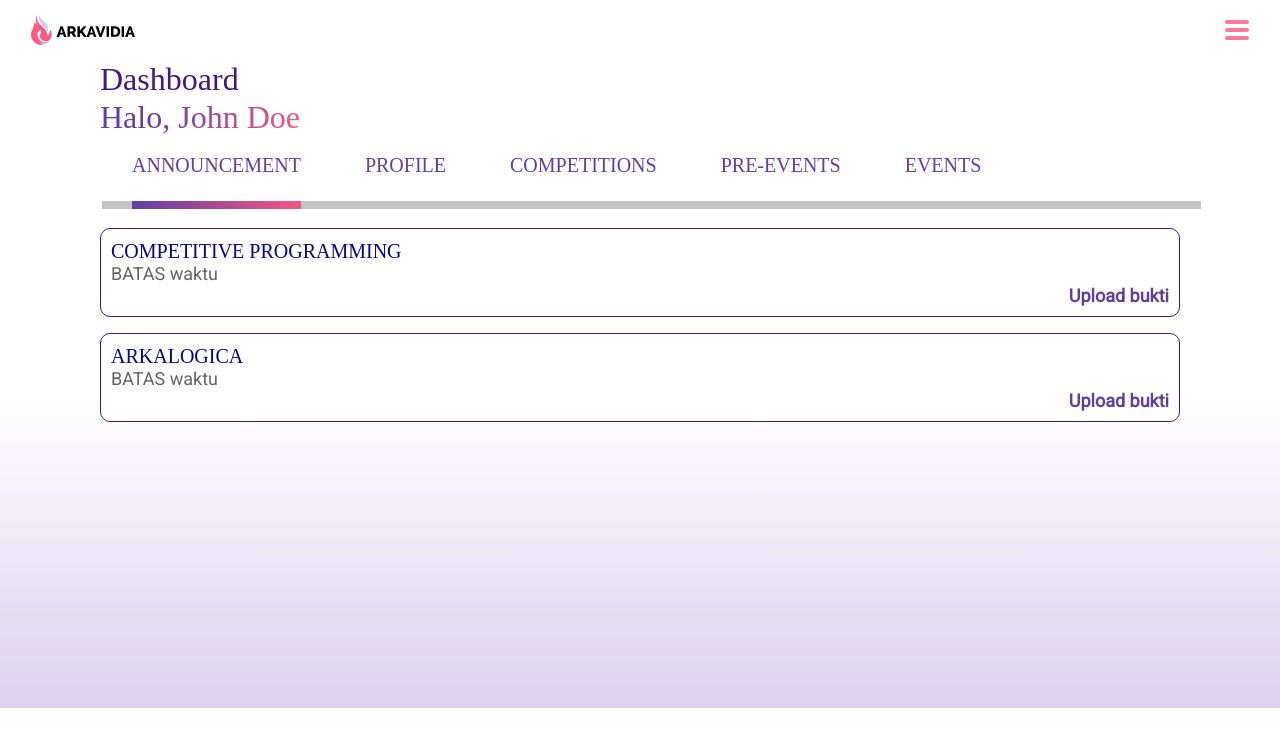
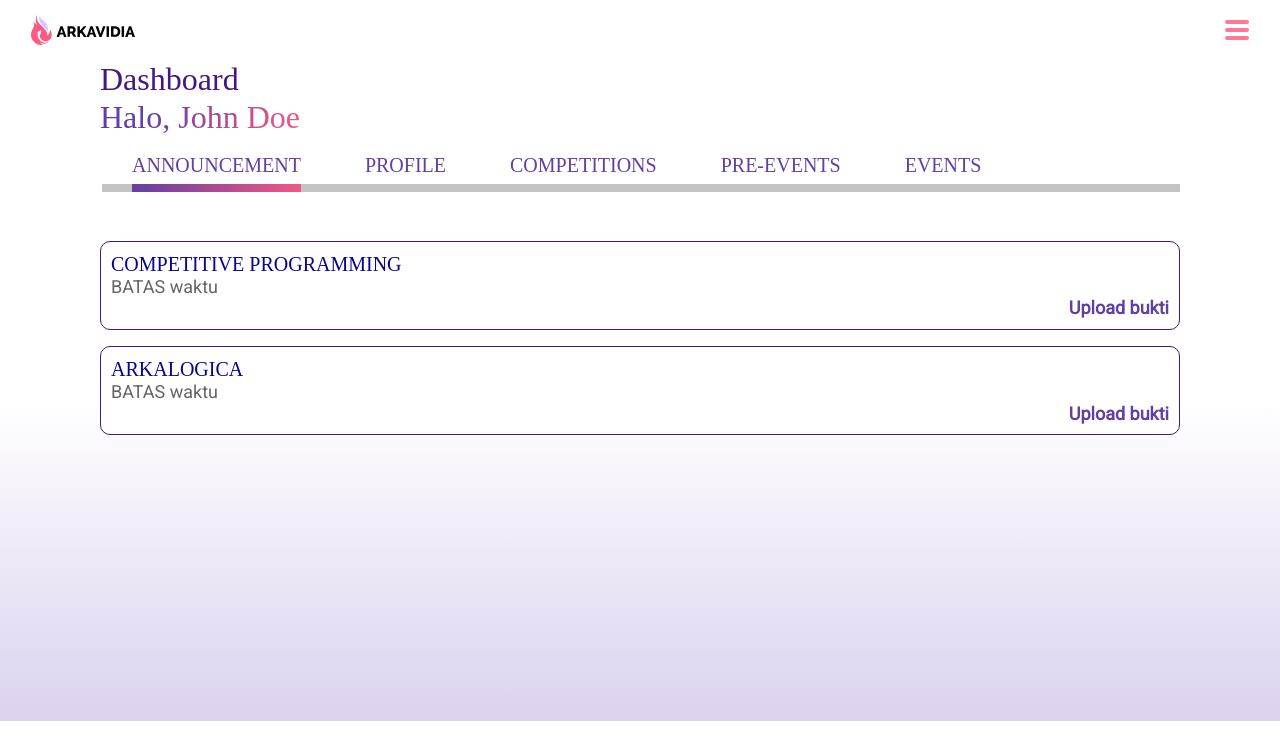
Before and after one commit to arkavidia-hmif/arkavidia-frontend, a Next.js app: page /dashboard in a window 1280 px wide. Shown: the top 754 px of the page. Built offline with nearby package versions, Linux system fonts and the light colour scheme; a web font is replaced by a local one.

Commit message:
dashboard indicator done

```diff
--- a/components/page/Dashboard/DashboardWrapper.tsx
+++ b/components/page/Dashboard/DashboardWrapper.tsx
@@ -22,7 +22,7 @@ const DashboardWrapper: React.FC = () => {
           </ColorfulHeader>
         </div>
 
-        <div id="menu" className="mt-3">
+        <div id="menu">
           <ul>
             {DashItems.map((link, index) => (
               <li key={index} className="item">
@@ -33,15 +33,17 @@ const DashboardWrapper: React.FC = () => {
                     {link.title}
                   </a>
                 </Link>
-                <div className="indicator mt-5"></div>
-                <div className="indicator-2 mt-5"></div>
+                <div className="indicator"></div>
+                <div className="indicator-2"></div>
               </li>
             ))}
           </ul>
-          <br />
         </div>
         <style jsx>
           {`
+          ::-webkit-scrollbar {
+            width: 0px;
+          }
             #dashboard {
               font-family: Viga;
               font-style: normal;
@@ -49,7 +51,11 @@ const DashboardWrapper: React.FC = () => {
               font-size: 2rem;
               color: #431785;
             }
-
+            #menu {
+              overflow-x: scroll;
+              overflow-y: hidden;
+              margin-top: 1rem;
+            }
             ul {
               display: flex;
               flex-direction: row;
@@ -58,7 +64,7 @@ const DashboardWrapper: React.FC = () => {
             }
 
             li {
-              margin: 0 2rem;
+              margin: 0 2rem 2rem;
               position: relative;
               display: flex;
             }
@@ -82,6 +88,7 @@ const DashboardWrapper: React.FC = () => {
               background: linear-gradient(90deg, #623fa2 0%, #f25785 100%);
               transition: opacity 0.2s ease-in;
               transform-origin: 1px;
+              bottom: -15px;
             }
 
             .indicator-2 {
@@ -91,6 +98,7 @@ const DashboardWrapper: React.FC = () => {
               width: 425%;
               height: 0.5rem;
               background: #c4c4c4;
+              bottom: -15px;
             }
 
             a:hover + .indicator {
@@ -109,7 +117,7 @@ const DashboardWrapper: React.FC = () => {
 
             @media (max-width: 450px) {
               li{
-                margin: 0 1rem;
+                margin: 0 1rem 2rem;
               }
               #dashboard {
                 font-size: 1.5rem;
--- a/components/page/Dashboard/Events/EventsCard.tsx
+++ b/components/page/Dashboard/Events/EventsCard.tsx
@@ -51,14 +51,12 @@ const EventsCard: React.FC = () => {
         .title {
           font-family: Viga;
           font-size: 1.25rem;
-
           color: #05058d;
         }
 
         .content {
           font-family: Roboto;
           font-size: 1.125rem;
-
           color: #646464;
         }
 
@@ -73,10 +71,7 @@ const EventsCard: React.FC = () => {
         }
 
         a {
-<<<<<<< HEAD
-=======
           color: #623fa2;
->>>>>>> 21f06938466dc25b65da732b6cab103fec2ad99e
           text-decoration: none;
         }
 
```
